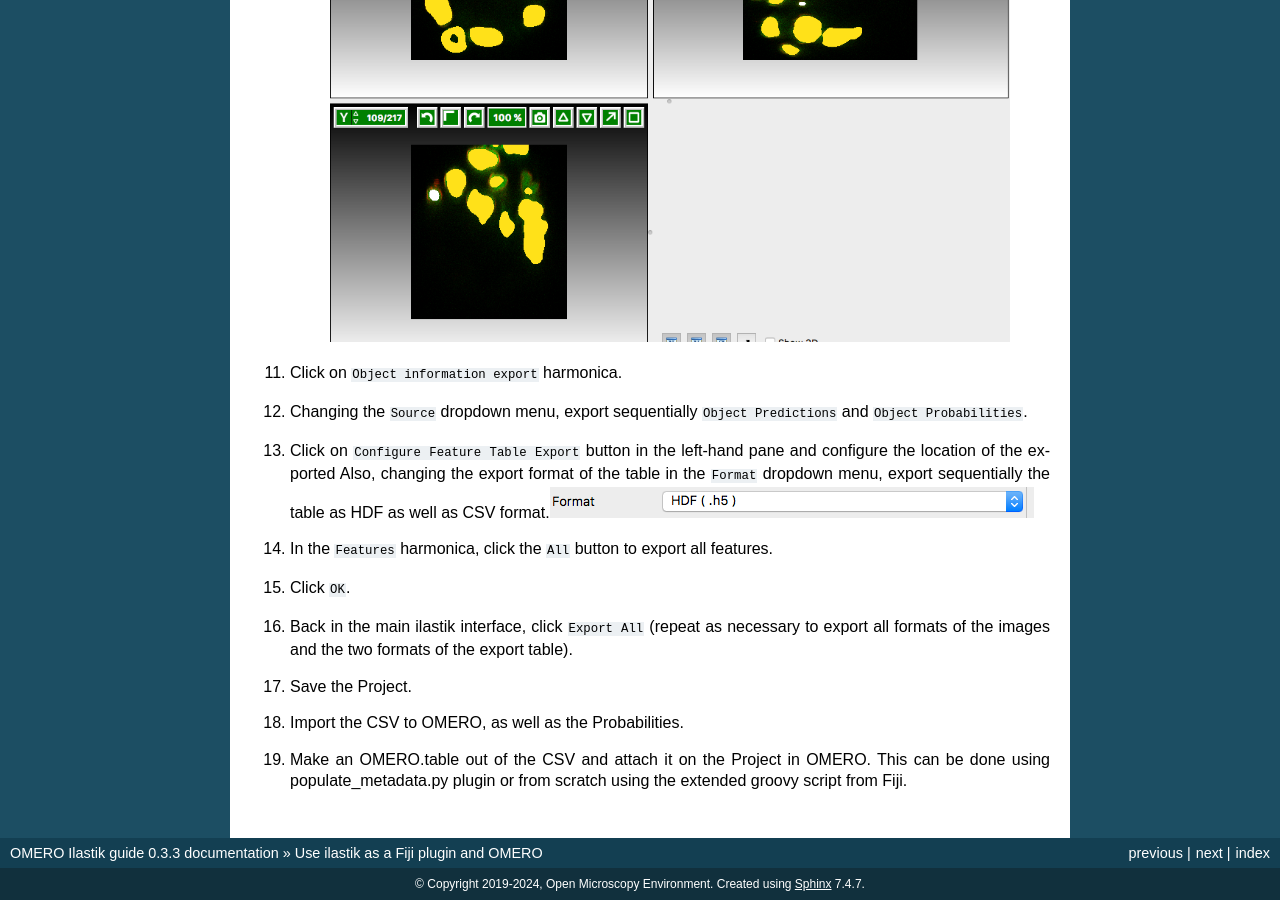
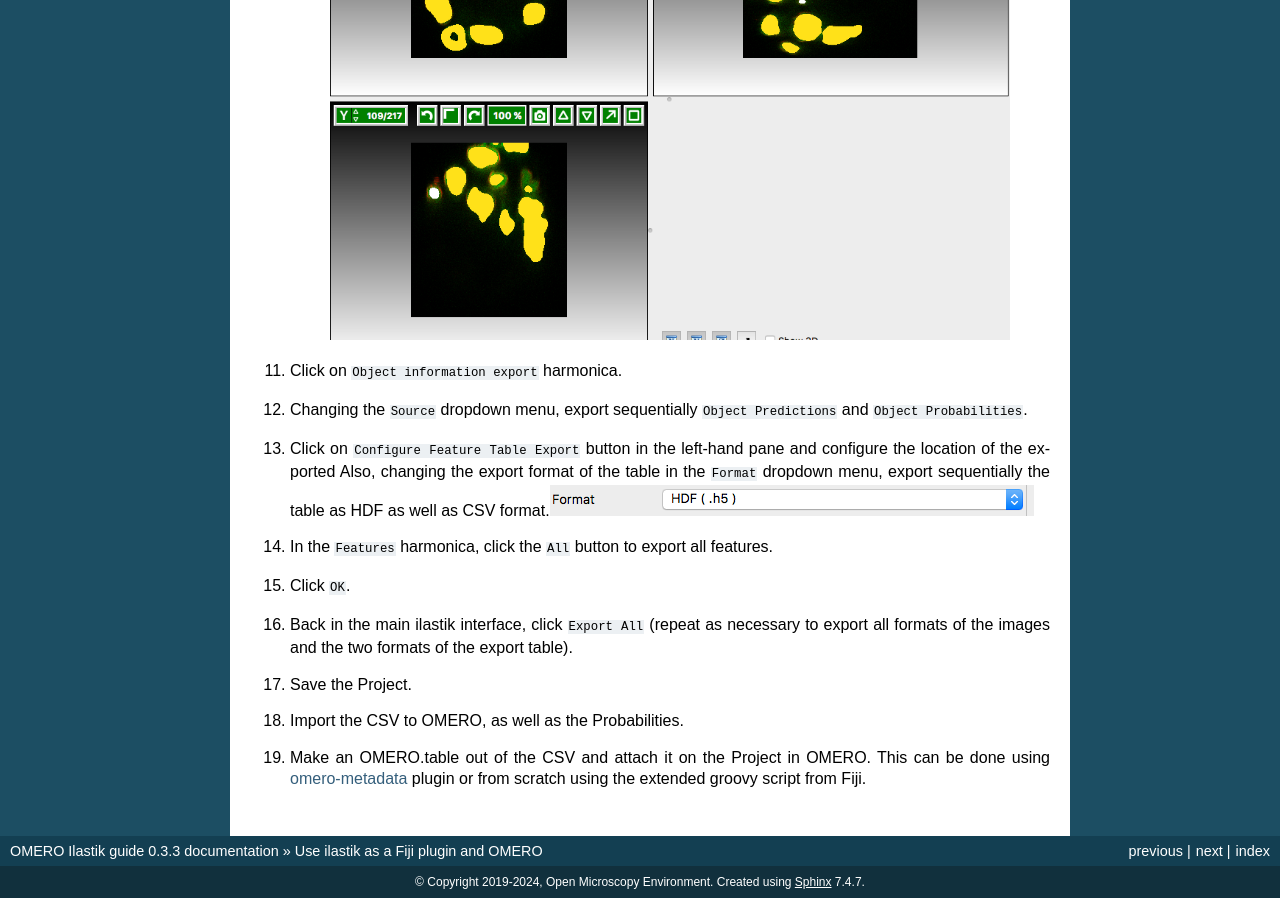
Before and after one commit to ome/omero-guide-ilastik, a Sphinx documentation site: the page built from docs/ilastik_fiji.rst, in a window 1280 px wide and 900 px high, scrolled down 7230 px. Built offline with Sphinx 7.4.7, drawn with Linux system fonts in a browser that asks for light colours; some of the changed text lies outside the part shown.

Commit message:
Fix documentation

```diff
--- a/docs/ilastik_fiji.rst
+++ b/docs/ilastik_fiji.rst
@@ -145,7 +145,7 @@ Manual creation of ROIs in Fiji based on segmentations from ilastik and saving t
 
     .. image:: images/ilastik9.png
 
-#.  Note: Because in ilastik, the ``Simple Segmentatio` images have the values of 2 where there is an object and 1 for Background, we need to invert the image for Object Analysis in Fiji. The object analysis (done by the ``Analyze particles`` plugin) is done in order to create ROIs which can be saved to OMERO.
+#.  Note: Because in ilastik, the ``Simple Segmentatio`` images have the values of 2 where there is an object and 1 for Background, we need to invert the image for object analysis in Fiji. The object analysis (done by the ``Analyze particles`` plugin) is done in order to create ROIs which can be saved to OMERO.
 
 #.  Select ``Image > 8 bit``. This will convert the values in the image into either 0 (cells) or 255 (background).
 
@@ -224,7 +224,7 @@ Manual workflow of Object classification on z-stacks in ilastik
 
 #. Import the CSV to OMERO, as well as the Probabilities.
 
-#. Make an OMERO.table out of the CSV and attach it on the Project in OMERO. This can be done using populate_metadata.py plugin or from scratch using the extended groovy script from Fiji.
+#. Make an OMERO.table out of the CSV and attach it on the Project in OMERO. This can be done using `omero-metadata <https://pypi.org/project/omero-metadata/>`_ plugin or from scratch using the extended groovy script from Fiji.
 
 
 .. |image0| image:: images/ilastik5.png
```
